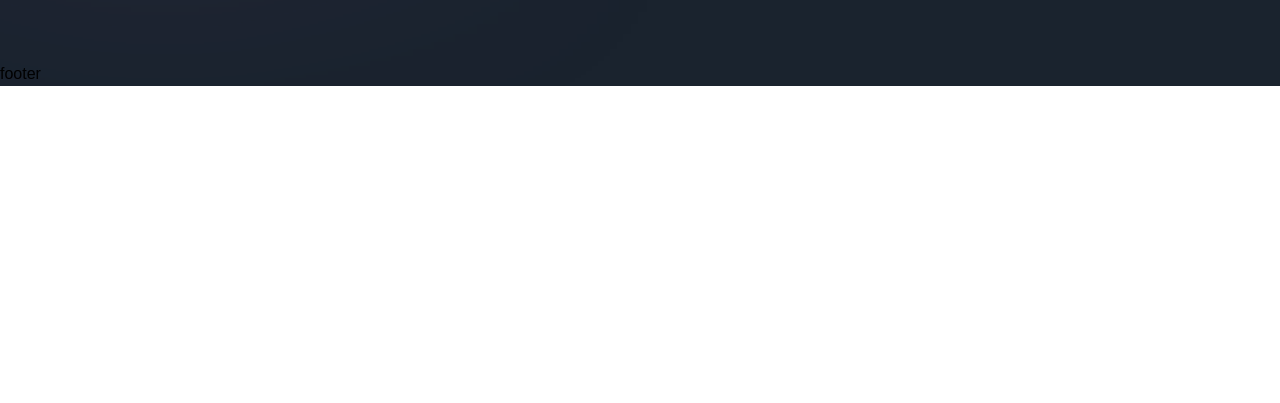
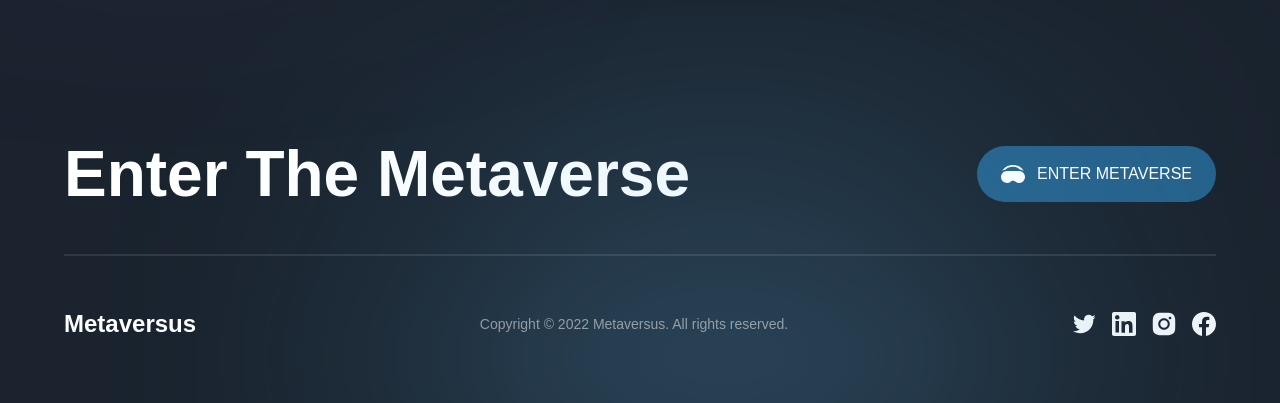
Before and after one commit to AnkitM18-tech/Metaversus, a Next.js app: page / in a window 1280 px wide. Shown: the part 5990-6393 px from the top of the page. Before the commit the page ends 6076 px from the top, so only its background shows below. Built offline with nearby package versions, Linux system fonts and the light colour scheme; a web font is replaced by a local one.

Commit message:
Footer Component

```diff
--- a/components/Footer.jsx
+++ b/components/Footer.jsx
@@ -1,9 +1,59 @@
-'use client';
+"use client";
+
+import { motion } from "framer-motion";
+import { socials } from "../constants";
+
+import styles from "../styles";
+import { footerVariants } from "../utils/motion";
 
 const Footer = () => (
-  <footer>
-    footer
-  </footer>
+  <motion.footer
+    variants={footerVariants}
+    initial="hidden"
+    whileInView="show"
+    className={`${styles.paddings} py-8 relative`}
+  >
+    <div className="footer-gradient" />
+    <div className={`${styles.innerWidth} mx-auto flex flex-col gap-8`}>
+      <div className="flex items-center justify-between flex-wrap gap-5">
+        <h4 className="font-bold md:text-[64px] text-[44px] text-white">
+          Enter The Metaverse
+        </h4>
+        <button
+          type="button"
+          className="flex items-center h-fit py-4 px-6 bg-[#25618b] rounded-[32px] gap-[12px]"
+        >
+          <img
+            src="/headset.svg"
+            alt="headset"
+            className="w-[24px] h-[24px] object-contain"
+          />
+          <span className="font-normal text-[16px] text-white">
+            ENTER METAVERSE
+          </span>
+        </button>
+      </div>
+      <div className="flex flex-col">
+        <div className="mb-[50px] h-[2px] bg-white opacity-10" />
+        <div className="flex items-center justify-between flex-wrap gap-4">
+          <h4 className="font-extrabold text-[24px] text-white">Metaversus</h4>
+          <p className="font-normal text-[14px] text-white opacity-50">
+            Copyright © 2022 Metaversus. All rights reserved.
+          </p>
+          <div className="flex gap-4 ">
+            {socials.map((social) => (
+              <img
+                key={social.name}
+                src={social.url}
+                alt={social.name}
+                className="w-[24px] h-[24px] object-contain cursor-pointer"
+              />
+            ))}
+          </div>
+        </div>
+      </div>
+    </div>
+  </motion.footer>
 );
 
 export default Footer;
```
